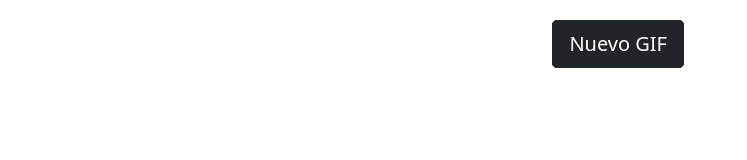
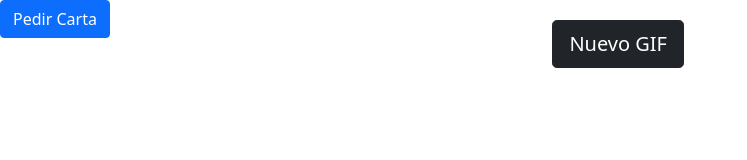
Before and after one commit to franbcn93/ImageAPIRandom, a website built with webpack: page index.html in a window 1280 px wide. Shown: the whole page, without its empty margins (0-747 px from the left). Built offline with nearby package versions, Linux system fonts and the light colour scheme.

Commit message:
second commit

```diff
--- a/index.html
+++ b/index.html
@@ -5,14 +5,14 @@
     <meta name="viewport" content="width=device-width, initial-scale=1.0">
     <meta http-equiv="X-UA-Compatible" content="ie=edge">
     <title>Introducción a JavaScript</title>
+    <link href="https://cdn.jsdelivr.net/npm/bootstrap@5.1.1/dist/css/bootstrap.min.css" rel="stylesheet" integrity="sha384-F3w7mX95PdgyTmZZMECAngseQB83DfGTowi0iMjiWaeVhAn4FJkqJByhZMI3AhiU" crossorigin="anonymous">
     <link rel="stylesheet" href="assets/css/style.css">
     <link rel="shortcut icon" href="assets/img/favicon.png">
-    <link href="https://cdn.jsdelivr.net/npm/bootstrap@5.1.1/dist/css/bootstrap.min.css" rel="stylesheet" integrity="sha384-F3w7mX95PdgyTmZZMECAngseQB83DfGTowi0iMjiWaeVhAn4FJkqJByhZMI3AhiU" crossorigin="anonymous">
 
 </head>
 <body>
     <button type="button" class="btn btn-dark myBtn btn-lg">Nuevo GIF</button>
-    <button type="button" class="btn btn-dark myBtn btn-lg">Nuevo GIF</button>
+    <button id="btnPedir" class="btn btn-primary">Pedir Carta</button>
     <!-- <script src="bundle.js"></script> -->
 </body>
 </html>
```
